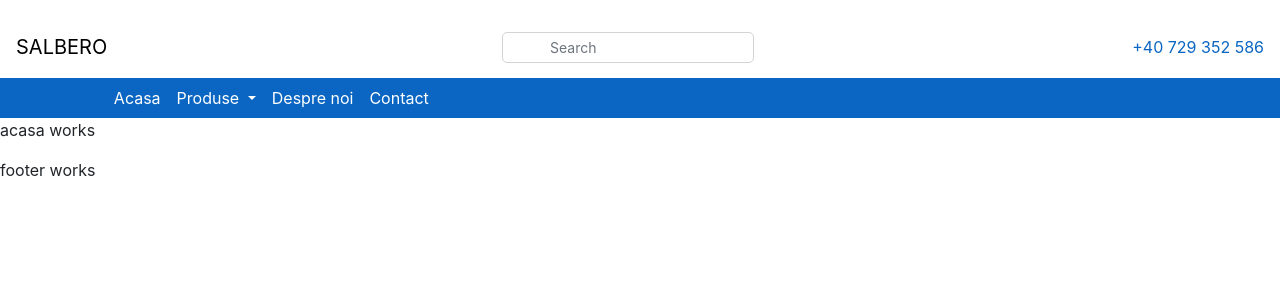
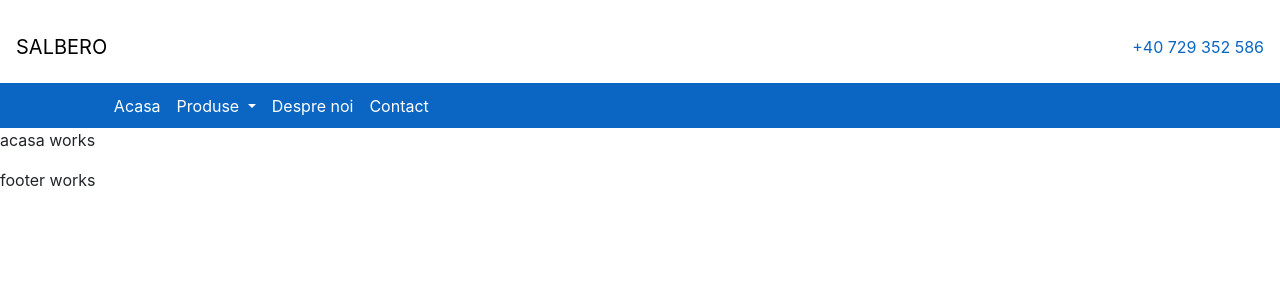
Before and after one commit to razvanmogosanu/Salbero, an Angular app: page / in a window 1280 px wide. Shown: the top 300 px of the page. Built offline with nearby package versions, Linux system fonts and the light colour scheme.

Commit message:
now is reallly working properly

```diff
--- a/src/app/components/navbar/navbar.component.css
+++ b/src/app/components/navbar/navbar.component.css
@@ -1,5 +1,5 @@
 .navbar{
-    height: 2.5em;
+    height: 2.8em;
     margin-top: 1.2em;
 }
 
@@ -20,7 +20,9 @@
     margin-left: 8%;
 }
 #nav-dropdown{
-    margin-top: -1.3%;
+    margin-top: -1.2%;
+    /*height: 2.5em;*/
+
     background-color: #0a66c2;
     border: none;
     outline: 0;
@@ -57,3 +59,6 @@
 #search-icon{
     float: right;
 }
+
+
+/*ceva searchbox*/
--- a/src/app/components/navbar/navbar.component.html
+++ b/src/app/components/navbar/navbar.component.html
@@ -1,10 +1,8 @@
 <div class="navbar">
   <a class="navbar-brand" style="color:black;" href="#">SALBERO</a>
-  <form class="form-inline d-flex justify-content-center md-form form-sm mt-0" id="search-form">
-    <input class="form-control form-control-sm ml-3 w-75" id="search" type="text" placeholder="Search"
-           aria-label="Search">
-<!--    <fa-icon [icon]="faSearch" id="search-icon"></fa-icon>-->
-  </form>
+  <i class="fa fa-search"></i>
+
+  <!--    <fa-icon [icon]="faSearch" id="search-icon"></fa-icon>-->
   <a id="phone" href="tel:+40729352586">+40 729 352 586</a>
 </div>
 <nav class="navbar navbar-expand-md navbar-light navbar-custom">
```
